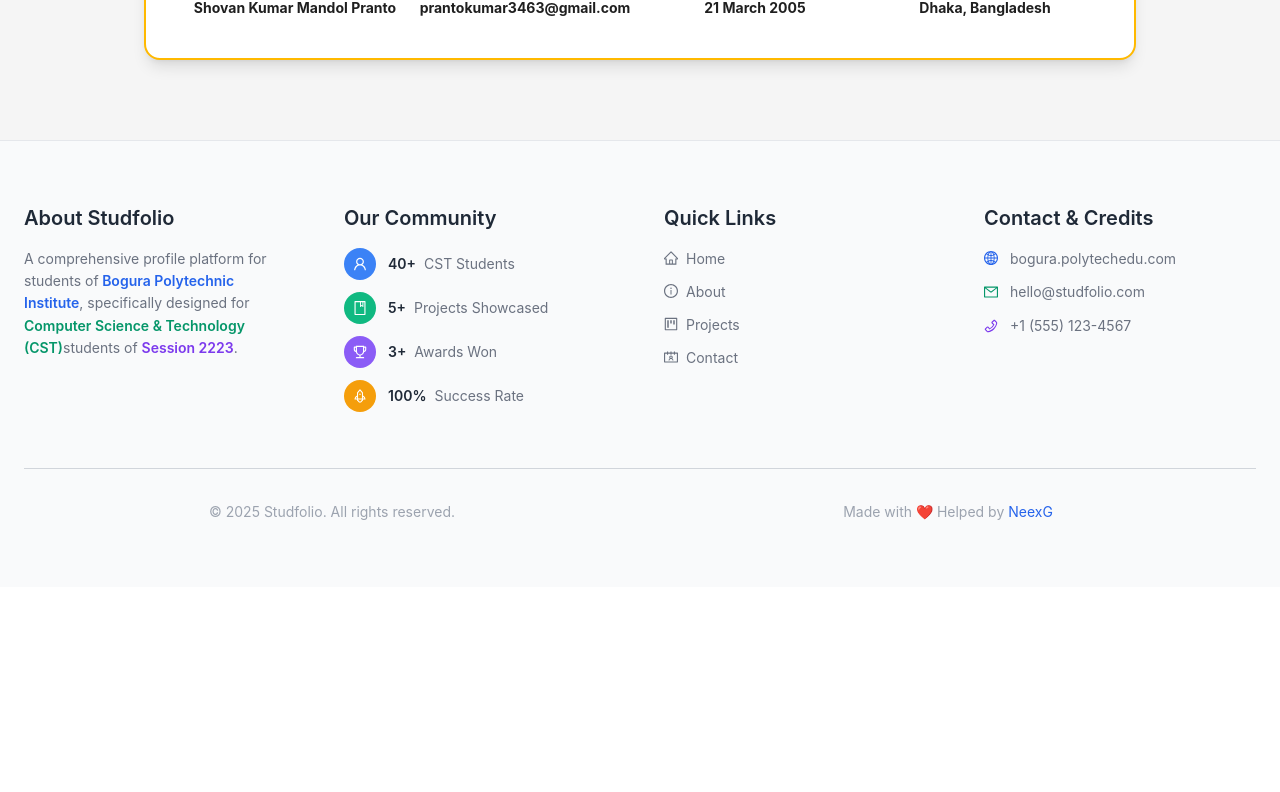
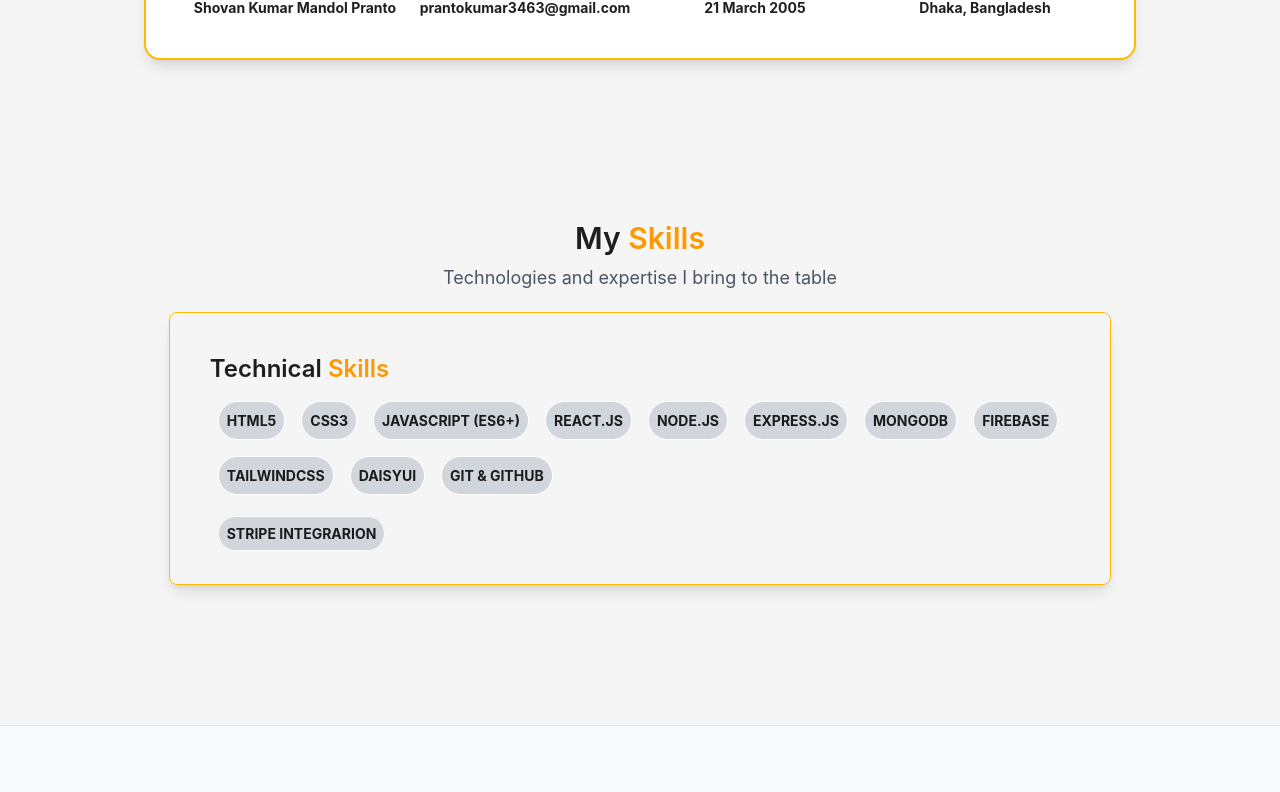
Before and after one commit to abuhosain/studfolio, a React (Vite) app: page /student/715499 in a window 1280 px wide. Shown: the part 1257-2049 px from the top of the page. Before the commit the page ends 1844 px from the top, so only its background shows below. Built offline with nearby package versions, Linux system fonts and the light colour scheme.

Commit message:
Skills section updated

```diff
--- a/src/pages/student/Pranto-715499/index.jsx
+++ b/src/pages/student/Pranto-715499/index.jsx
@@ -173,6 +173,60 @@ const PrantoPortfolio = () => {
           </div>
         </div>
       </div>
+
+      {/* Content for My Skills section goes here */}
+      <div className="lg:w-[85%] xl:w-[90%] 2xl:w-[78%] !p-5 lg:!p-20 !mx-auto !mb-10">
+        <h1 className="text-3xl 2xl:text-5xl text-center font-semibold">
+          My <span className="text-amber-500">Skills</span>
+        </h1>
+        <p className="text-gray-600 text-lg 2xl:text-xl text-center !my-2">
+          Technologies and expertise I bring to the table
+        </p>
+        {/*  */}
+        <div className="border w-[95%] !mx-auto !p-5 lg:!p-10 mt-5 rounded-lg border-amber-400 hover:border-amber-600 shadow-lg gap-5 !my-5">
+          <h1 className="text-2xl 2xl:text-4xl font-semibold">
+            Technical <span className="text-amber-500">Skills</span>
+          </h1>
+          <div className="flex flex-wrap !mb-5 !mt-2">
+            <span className=" !p-2 rounded-4xl text-center font-bold bg-gray-300 !m-2 border border-white hover:border-amber-600 hover:bg-amber-100">
+              HTML5
+            </span>
+            <span className=" !p-2 rounded-4xl text-center font-bold bg-gray-300 !m-2 border border-white hover:border-amber-600 hover:bg-amber-100">
+              CSS3
+            </span>
+            <span className=" !p-2 rounded-4xl text-center font-bold bg-gray-300 !m-2 border border-white hover:border-amber-600 hover:bg-amber-100">
+              JAVASCRIPT (ES6+)
+            </span>
+            <span className=" !p-2 rounded-4xl text-center font-bold bg-gray-300 !m-2 border border-white hover:border-amber-600 hover:bg-amber-100">
+              REACT.JS
+            </span>
+            <span className=" !p-2 rounded-4xl text-center font-bold bg-gray-300 !m-2 border border-white hover:border-amber-600 hover:bg-amber-100">
+              NODE.JS
+            </span>
+            <span className=" !p-2 rounded-4xl text-center font-bold bg-gray-300 !m-2 border border-white hover:border-amber-600 hover:bg-amber-100">
+              EXPRESS.JS
+            </span>
+            <span className=" !p-2 rounded-4xl text-center font-bold bg-gray-300 !m-2 border border-white hover:border-amber-600 hover:bg-amber-100">
+              MONGODB
+            </span>
+            <span className=" !p-2 rounded-4xl text-center font-bold bg-gray-300 !m-2 border border-white hover:border-amber-600 hover:bg-amber-100">
+              FIREBASE
+            </span>
+            <span className=" !p-2 rounded-4xl text-center font-bold bg-gray-300 !m-2 border border-white hover:border-amber-600 hover:bg-amber-100">
+              TAILWINDCSS
+            </span>
+            <span className=" !p-2 rounded-4xl text-center font-bold bg-gray-300 !m-2 border border-white hover:border-amber-600 hover:bg-amber-100">
+              DAISYUI
+            </span>
+            <span className=" !p-2 rounded-4xl text-center font-bold bg-gray-300 !m-2 border border-white hover:border-amber-600 hover:bg-amber-100">
+              GIT & GITHUB
+            </span>
+          </div>
+            <span className=" !p-2 rounded-4xl text-center font-bold bg-gray-300 !m-2 border border-white hover:border-amber-600 hover:bg-amber-100">
+              STRIPE INTEGRARION
+            </span>
+        </div>
+      </div>
     </div>
   );
 };
```
